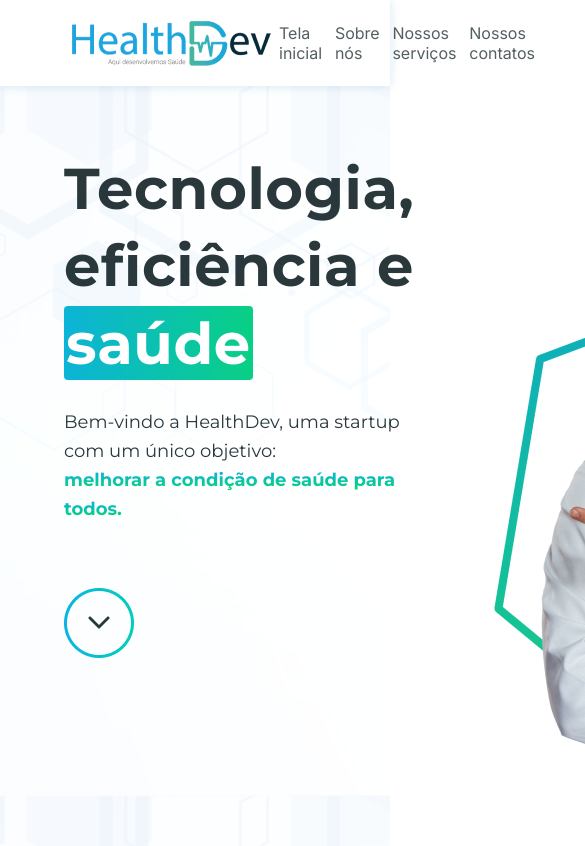
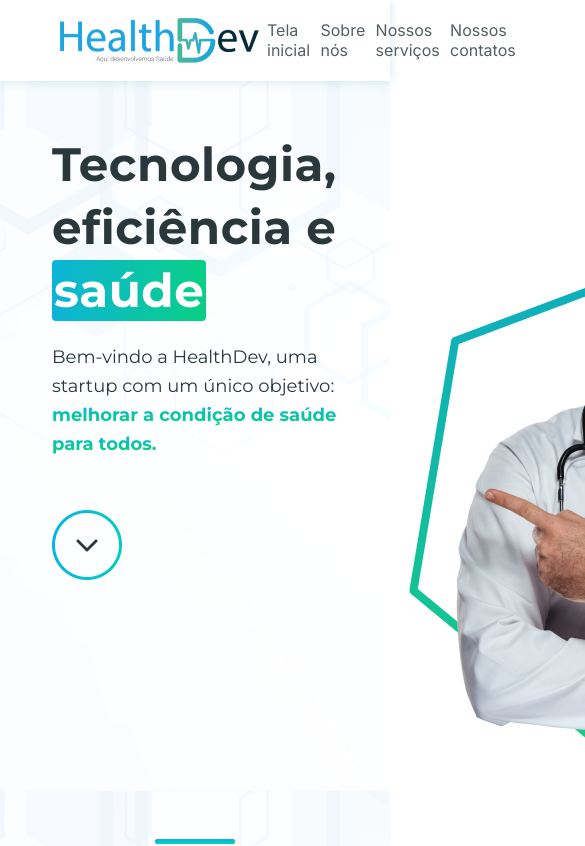
Before and after one commit to healthdev-io/site, a React (Create React App) app: page / in a window 390 px wide. Shown: the top 846 px of the page, 585 px wide, since content can reach past the window. Built offline with nearby package versions, Linux system fonts and the light colour scheme.

Commit message:
second step responsivity

```diff
--- a/src/theme/styles/global.scss
+++ b/src/theme/styles/global.scss
@@ -15,6 +15,10 @@
 html {
   @media(max-width: 1600px) {
     font-size: 80%;
+  }
+
+  @media(max-width: 800px) {
+    font-size: 65%;
   }
 }
 
```
